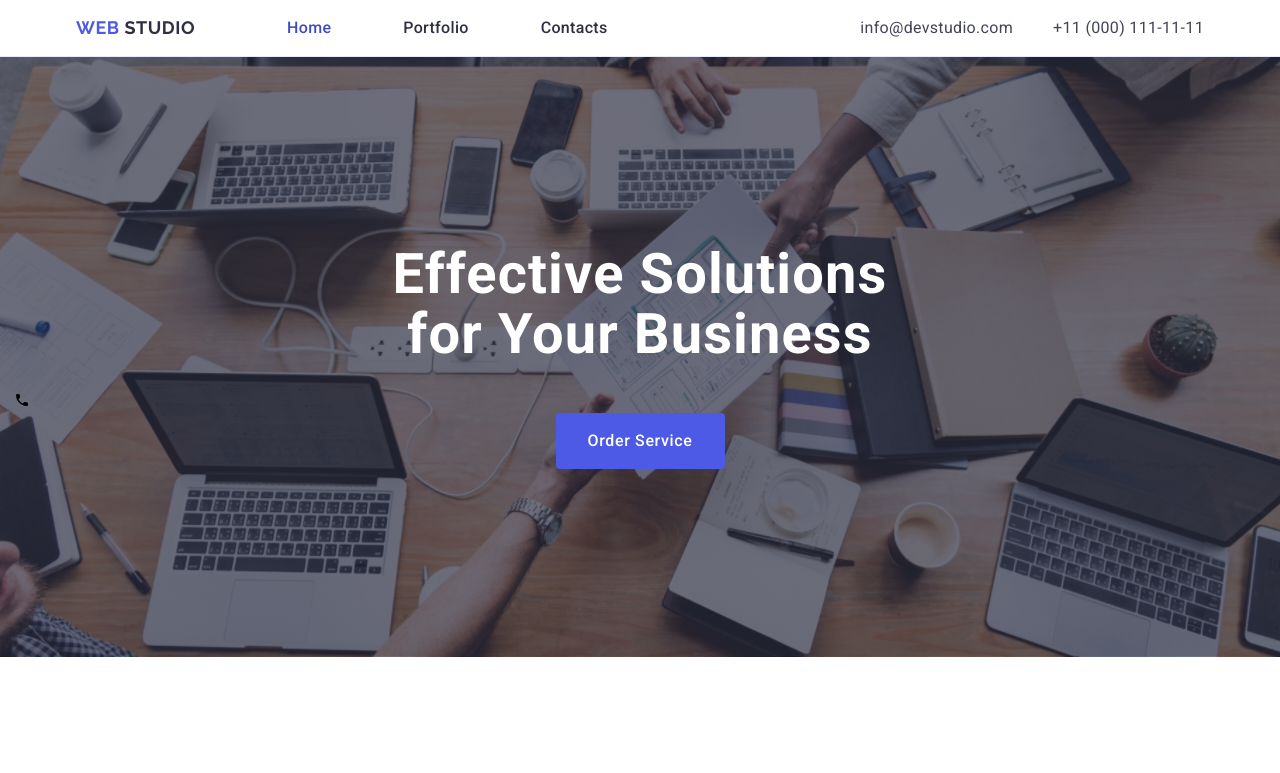
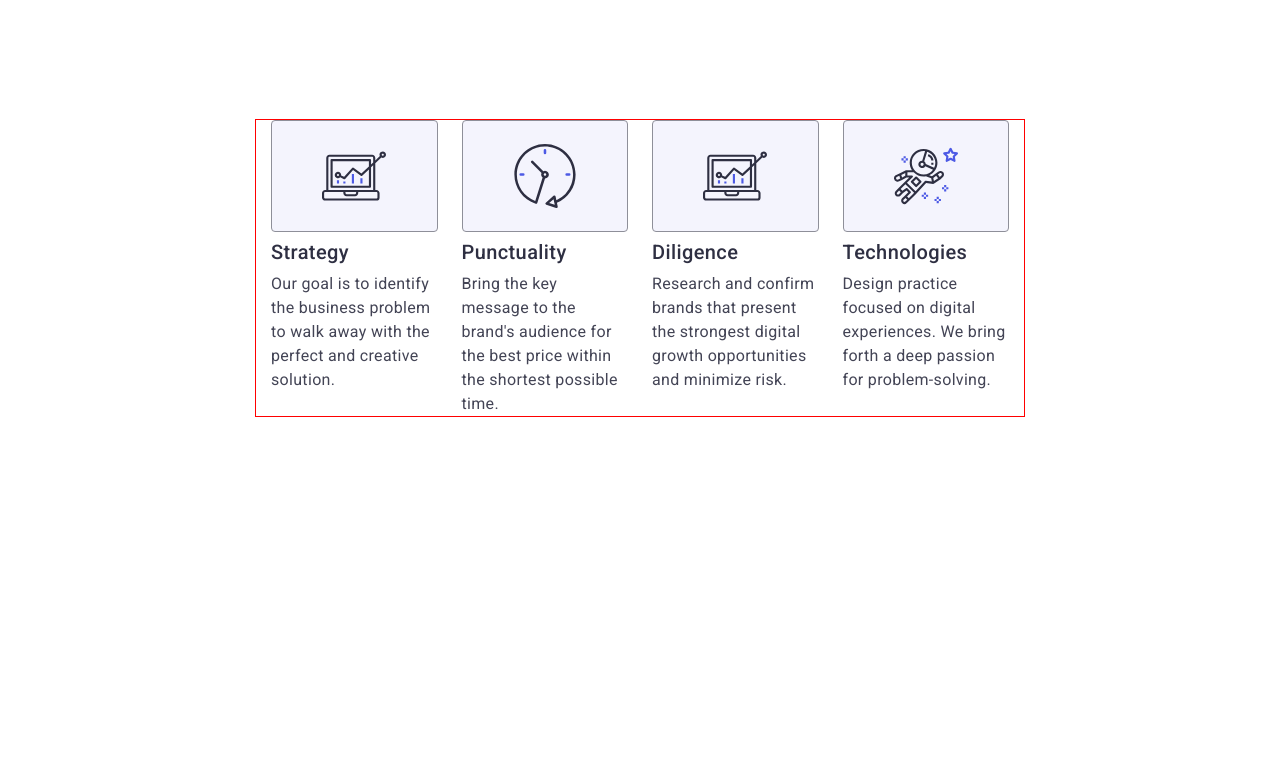
Before and after one commit to AndyGrigs/goit-markup-hw-06, a website built with Vite: page index.html in a window 1280 px wide. Shown: the top 773 px of the page. Built offline with nearby package versions, Linux system fonts and the light colour scheme.

Commit message:
service mobile view

```diff
--- a/css/styles.css
+++ b/css/styles.css
@@ -9,6 +9,11 @@
   --border-color: #e7e9fc;
   --cl-success: #31d0aa;
 }
+
+.hide{
+  display: none;
+}
+
 /* #region Global styles */
 
 body {
@@ -71,13 +76,31 @@ a {
   display: flex;
   align-items: center;
 }
+/* #region Container */
 
 .container {
-  width: 1158px;
+  max-width: 320px;
+  padding: 0 16px;
   margin: 0 auto;
-  padding-left: 15px;
-  padding-right: 15px;
+
+ outline: solid red 1px;
 }
+
+@media screen and (min-width: 768px) {
+  .container {
+    max-width: 768px;
+  }
+}
+@media screen and (min-width: 1158px) {
+  .container {
+    width: 1158px;
+    margin: 0 auto;
+    padding-left: 15px;
+    padding-right: 15px;
+  }
+}
+
+/* #endregion */
 
 .navbar {
   display: flex;
@@ -105,7 +128,6 @@ a {
 .menu-item {
   display: block;
   padding: 1em;
-
 }
 
 .menu li {
@@ -192,7 +214,6 @@ a {
   background-repeat: no-repeat;
   background-position: center;
   background-size: cover;
-  max-width: 1440px;
   margin: 0 auto;
 }
 
@@ -615,7 +636,7 @@ a {
   background-color: #2e2f4266;
   transition: opacity 250ms cubic-bezier(0.4, 0, 0.2, 1),
     visibility 250ms cubic-bezier(0.4, 0, 0.2, 1);
-    display: none;
+  display: none;
 }
 .modal {
   position: absolute;
@@ -631,8 +652,6 @@ a {
   transition: transform 250ms cubic-bezier(0.4, 0, 0.2, 1);
   padding: 72px 24px 24px;
 }
-
-
 
 .modal-close-button {
   position: absolute;
@@ -680,7 +699,6 @@ a {
   flex-direction: column;
 }
 
-
 .modal-field {
   margin-bottom: 8px;
 }
@@ -723,7 +741,7 @@ a {
   width: 12px;
 }
 
-.modal-textarea-container{
+.modal-textarea-container {
   margin-bottom: 16px;
 }
 
@@ -761,20 +779,28 @@ a {
   border-radius: 2px;
 
   fill: transparent;
-  transition: background-color 250ms cubic-bezier(0.4, 0, 0.2, 1), border 250ms cubic-bezier(0.4, 0, 0.2, 1), fill 250ms cubic-bezier(0.4, 0, 0.2, 1);
+  transition: background-color 250ms cubic-bezier(0.4, 0, 0.2, 1),
+    border 250ms cubic-bezier(0.4, 0, 0.2, 1),
+    fill 250ms cubic-bezier(0.4, 0, 0.2, 1);
 }
 
 .modal-checkbox-icon {
   transition: fill 250ms cubic-bezier(0.4, 0, 0.2, 1);
 }
 
-.modal-checkbox-container input:checked + .modal-checkbox-label .modal-checkbox {
+.modal-checkbox-container
+  input:checked
+  + .modal-checkbox-label
+  .modal-checkbox {
   background-color: var(--accent-hover-color);
   fill: var(--cloud-color);
   border: none;
 }
 
-.modal-checkbox-container input:checked + .modal-checkbox-label .modal-checkbox-icon {
+.modal-checkbox-container
+  input:checked
+  + .modal-checkbox-label
+  .modal-checkbox-icon {
   fill: var(--cloud-color);
 }
 
--- a/index.html
+++ b/index.html
@@ -23,7 +23,7 @@
 
   <body>
     <!-- Header -->
-    <header class="header">
+    <header class="header hide">
       <div class="header-container container">
         <!-- Navigation -->
         <nav class="navbar">
@@ -62,7 +62,7 @@
     <!-- Main Content -->
     <main>
       <!-- Hero Section -->
-      <section class="hero">
+      <section class="hero hide">
         <div class="hero-container container">
           <h1 class="hero-title">Effective Solutions for Your Business</h1>
           <button type="button" class="hero-button">Order Service</button>
@@ -125,7 +125,7 @@
         </div>
       </section>
       <!-- Team Section -->
-      <section class="team">
+      <section class="team hide">
         <div class="team-container container">
           <h2 class="team-title">Our Team</h2>
           <ul class="team-list">
@@ -305,7 +305,7 @@
         </div>
       </section>
       <!-- Portfolio Section -->
-      <section class="portfolio">
+      <section class="portfolio hide">
         <div class="portfolio-container container">
           <h2 class="portfolio-title">Portfolio</h2>
           <ul class="portfolio-list">
@@ -432,13 +432,10 @@
           </ul>
         </div>
       </section>
-      <svg class="modal-input-icon" width="18" height="24">
-        <use href="./images/icons.svg#phone"></use>
-      </svg>
     </main>
 
     <!-- Footer -->
-    <footer class="footer">
+    <footer class="footer hide">
       <div class="footer-container container">
         <!-- Logo and Description Section -->
         <div class="footer-info">
@@ -506,7 +503,6 @@
         </div>
       </div>
     </footer>
-
 
     <!-- Modal Window -->
     <div class="modal-container">
@@ -593,6 +589,5 @@
         </form>
       </div>
     </div>
-
   </body>
 </html>
```
